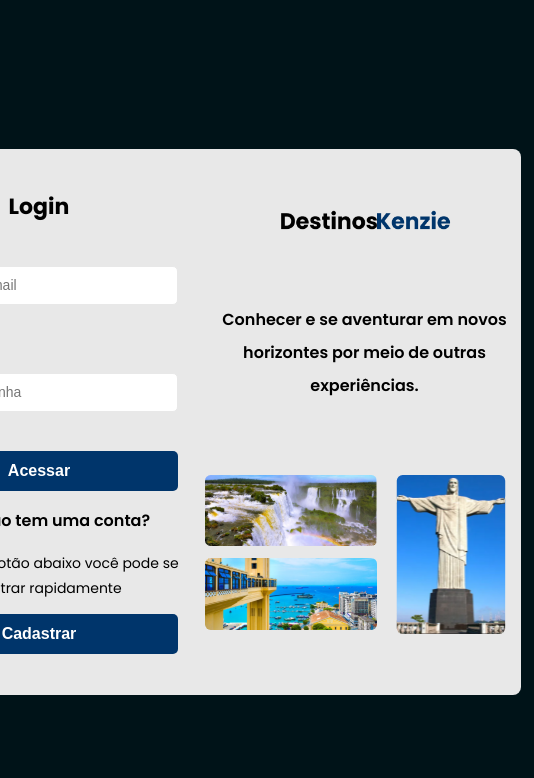
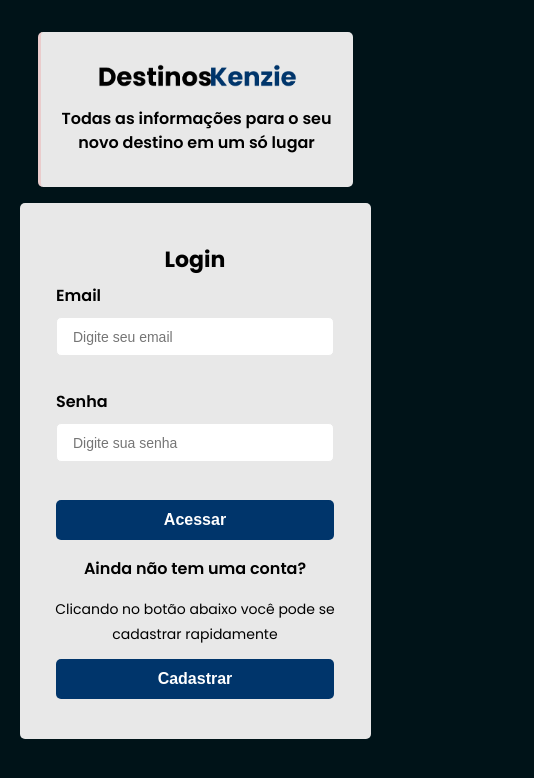
Before and after one commit to M3-Projeto-Final-Grupo-2/projeto-final-m3, a React (Vite) app: page / in a window 390 px wide. Shown: the top 778 px of the page, 534 px wide, since content can reach past the window. Built offline with nearby package versions, Linux system fonts and the light colour scheme.

Commit message:
login mobile style/register icon atualization

```diff
--- a/index.html
+++ b/index.html
@@ -3,7 +3,7 @@
 
 <head>
   <meta charset="UTF-8" />
-  <link rel="icon" type="image/svg+xml" href="/public/icon-logo.png" />
+  <link rel="icon" type="image/svg+xml" href="/icon-logo.png" />
   <meta name="viewport" content="width=device-width, initial-scale=1.0" />
   <link rel="preconnect" href="https://fonts.googleapis.com">
   <link rel="preconnect" href="https://fonts.gstatic.com" crossorigin>
--- a/src/components/LoginForm/style.ts
+++ b/src/components/LoginForm/style.ts
@@ -89,4 +89,8 @@ export const FormContainer = styled.form`
     line-height: 25px;
     text-align: center;
   }
+
+  @media (max-width: 750px){
+    border-radius: 5px;
+  }
 `;
--- a/src/pages/LoginPage/index.tsx
+++ b/src/pages/LoginPage/index.tsx
@@ -12,10 +12,12 @@ const LoginPage = () => (
       <Descript>
         <img src={Logo} />
         <p>
-          Conhecer e se aventurar em novos horizontes por meio de outras
+          Conhecer e se aventurar em <span>novos horizontes</span> por meio de outras
           experiências.
         </p>
-
+        <span>
+          Todas as informações para o seu novo destino em um só lugar
+        </span>
         <Images>
           <div>
             {<img src={CataratasdoIguaçu} alt="Cataratas do Iguaçu" />}
--- a/src/pages/LoginPage/style.ts
+++ b/src/pages/LoginPage/style.ts
@@ -10,6 +10,9 @@ export const Main = styled.div`
   h1 {
     color: black;
   }
+  @media (max-width: 750px){
+    height: fit-content;
+  }
 `;
 
 export const Container = styled.div`
@@ -19,6 +22,12 @@ export const Container = styled.div`
   margin: 0px auto;
   display: flex;
   justify-content: center;
+
+  @media (max-width: 750px){
+    flex-direction: column-reverse;
+    height: fit-content;
+    padding: 2rem 0;
+  }
 `;
 
 export const Descript = styled.div`
@@ -35,20 +44,46 @@ export const Descript = styled.div`
 
   border-radius: 0px 8px 8px 0px;
   background-color: rgb(232, 232, 232);
+  border-left: 3px solid #eacccc;
+
+  padding-left: 0 1rem;
 
   img {
-    width: 172px;
+    width: 200px;
   }
 
   p {
     width: 339px;
     font-family: "Poppins";
     font-style: normal;
-    font-size: 16px;
-    font-weight: 600;
-    line-height: 33px;
+    font-size: 18px;
+    font-weight: 700;
+    line-height: 150%;
     text-align: center;
   }
+  p > span{
+    color: #00356B;
+    font-size: 18px;
+    font-weight: 700;
+  }
+  span{
+    font-size: 16px;
+    text-align: center;
+    font-weight: 600;
+    line-height: 150%;
+    margin-top: 0.5rem;
+  }
+
+  @media (max-width: 750px){
+    padding: 2rem 0;
+    border-radius: 5px;
+    margin-bottom: 1rem;
+    p{
+    display: none;
+    }
+  }
+
+
 `;
 
 export const Images = styled.div`
@@ -68,4 +103,8 @@ export const Images = styled.div`
   img {
     width: 172px;
   }
+
+  @media (max-width: 750px){
+    display: none;
+  }
 `;
--- a/src/pages/RegisterPage/RegisterForm/index.tsx
+++ b/src/pages/RegisterPage/RegisterForm/index.tsx
@@ -36,7 +36,9 @@ const formSchema = yup.object().shape({
 
 const RegisterForm = () => {
   const { registerUser, showPass, showConfirm,
-    passChangeVisibility, ConfirmChangeVisibility } = useContext(RegisterContext);
+    passChangeVisibility, ConfirmChangeVisibility,
+    iconPassword, iconConfirmPass } = useContext(RegisterContext);
+
   const {
     register,
     handleSubmit,
@@ -52,7 +54,7 @@ const RegisterForm = () => {
         register={register("name")}
         type="text"
         error={errors.name?.message}
-      />
+      ><i className="fa-solid fa-user"></i></Input>
       <Input
         label="Email"
         placeholder="Digite seu e-mail..."
@@ -60,7 +62,7 @@ const RegisterForm = () => {
         register={register("email")}
         type="text"
         error={errors.email?.message}
-      />
+      ><i className="fa-solid fa-envelope"></i></Input>
       <Input
         label="Senha"
         placeholder="Digite sua senha..."
@@ -68,7 +70,7 @@ const RegisterForm = () => {
         register={register("password")}
         type={showPass}
         error={errors.password?.message}
-      ><i className="fa-sharp fa-solid fa-eye"
+      ><i className={iconPassword() + " onClick"}
         onClick={passChangeVisibility}></i></Input>
       <Input
         label="Confirmar senha"
@@ -77,7 +79,7 @@ const RegisterForm = () => {
         register={register("passConfirm")}
         type={showConfirm}
         error={errors.passConfirm?.message}
-      ><i className="fa-sharp fa-solid fa-eye"
+      ><i className={iconConfirmPass() + " onClick"}
         onClick={ConfirmChangeVisibility}></i></Input>
       <button type="submit">Cadastrar</button>
       <Link to="/">Voltar para o Login</Link>
--- a/src/pages/RegisterPage/RegisterForm/style.ts
+++ b/src/pages/RegisterPage/RegisterForm/style.ts
@@ -10,14 +10,12 @@ const StyledRegisterForm = styled.form`
         display: flex;
         flex-direction: column;
         position: relative;
-
         label{
             font-size: 16px;
             font-weight: 600;
             margin-bottom: 0.2rem;
             width: fit-content;
         }
-
         input{
             border-radius: 5px;
             height: 35px;
@@ -29,7 +27,6 @@ const StyledRegisterForm = styled.form`
         input:focus{
             outline: 0;
         }
-
         p{
             position: absolute;
             top: 60px;
@@ -38,12 +35,15 @@ const StyledRegisterForm = styled.form`
             text-align: end;
             width: 100%;
         }
-
         i{
             position: absolute;
             top: 32px;
             right: 15px;
             color: #5d5454;
+            font-size: 14px;
+        }
+        .onClick{
+            cursor: pointer;
         }
     }
 
--- a/src/pages/RegisterPage/style.ts
+++ b/src/pages/RegisterPage/style.ts
@@ -24,6 +24,7 @@ const StyledRegisterPage = styled.div`
     }
     .page-description > h2{
         display: none;
+        line-height: 150%;
     }
     .page-description > p{
         font-size: 16px;
--- a/src/providers/RegisterContext.tsx
+++ b/src/providers/RegisterContext.tsx
@@ -32,6 +32,8 @@ export interface IRegisterContext {
     showConfirm: "password" | "text";
     passChangeVisibility: () => void;
     ConfirmChangeVisibility: () => void;
+    iconPassword: () => "fa-sharp fa-solid fa-eye" | "fa-solid fa-eye-slash";
+    iconConfirmPass: () => "fa-sharp fa-solid fa-eye" | "fa-solid fa-eye-slash";
 };
 
 export const RegisterContext = createContext({} as IRegisterContext);
@@ -46,12 +48,29 @@ export const RegisterProvider = ({ children }: IProviderProps) => {
 
     const ConfirmChangeVisibility = () => {
         showConfirm === 'password' ? setShowConfirm('text') : setShowConfirm('password');
+    };
+
+    const iconPassword = () => {
+        let icon: '' | 'fa-sharp fa-solid fa-eye' | 'fa-solid fa-eye-slash' = '';
+
+        showPass === 'password' ? icon = 'fa-sharp fa-solid fa-eye' :
+            icon = 'fa-solid fa-eye-slash';
+
+        return icon;
+    };
+
+    const iconConfirmPass = () => {
+        let icon: '' | 'fa-sharp fa-solid fa-eye' | 'fa-solid fa-eye-slash' = '';
+
+        showConfirm === 'password' ? icon = 'fa-sharp fa-solid fa-eye' :
+            icon = 'fa-solid fa-eye-slash';
+
+        return icon;
     }
 
     const navigate = useNavigate();
 
     const registerUser = async (data: IDataRegisterUser) => {
-        console.log(data)
         await api.post('/register', data).then((response: AxiosResponse<IApiResponse>) => {
             toast.success(`${response.data.user.name}, seu cadastro está efetuado! Redirecionando à página de Login...`);
             setTimeout(() => {
@@ -68,7 +87,8 @@ export const RegisterProvider = ({ children }: IProviderProps) => {
 
     return <RegisterContext.Provider value={{
         registerUser, showPass, showConfirm,
-        passChangeVisibility, ConfirmChangeVisibility
+        passChangeVisibility, ConfirmChangeVisibility,
+        iconPassword, iconConfirmPass
     }}>
         {children}
     </RegisterContext.Provider>;
```
